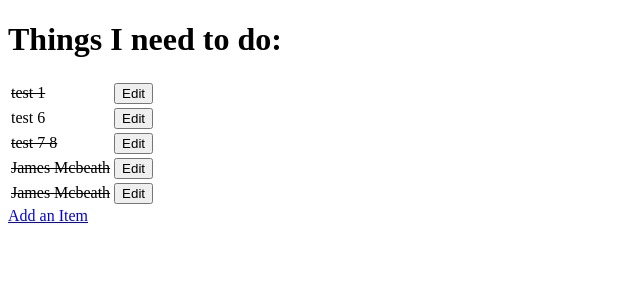
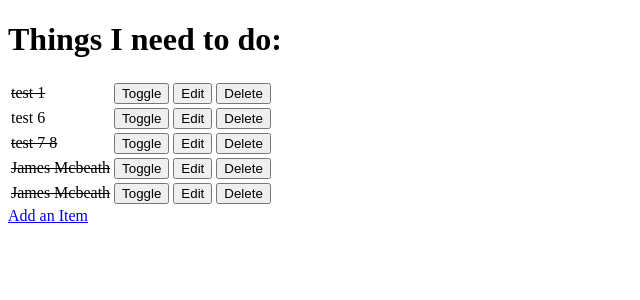
Before and after one commit to JMcbeath1966/To-do-list-JM1, a Django app: page / in a window 1280 px wide. Shown: the top 300 px of the page, without its empty margins (0-640 px from the left). Run offline with Django 3.2, Linux system fonts and the light colour scheme; data comes from the database, SQL or seed files in the repository; both versions use the stored data as it was after the commit.

Commit message:
add toggle and delete functionality

```diff
--- a/django_todo/urls.py
+++ b/django_todo/urls.py
@@ -16,12 +16,14 @@ Including another URLconf
 
 from django.contrib import admin
 from django.urls import path
-from todo.views import get_todo_list, add_item, edit_item
+from todo import views
 
 
 urlpatterns = [
     path('admin/', admin.site.urls),
-    path('', get_todo_list, name='get_todo_list'),
-    path('add', add_item, name='add'),
-    path('edit/<item_id>', edit_item, name='edit') # django syntax item ID is used to make its way from links or forms in to templates
+    path('', views.get_todo_list, name='get_todo_list'),
+    path('add', views.add_item, name='add'),
+    path('edit/<item_id>', views.edit_item, name='edit'), # django syntax item ID is used to make its way from links or forms in to templates
+    path('toggle/<item_id>', views.toggle_item, name='toggle'),
+    path('delete/<item_id>', views.delete_item, name='delete')
 ]
--- a/todo/templates/todo/todo_list.html
+++ b/todo/templates/todo/todo_list.html
@@ -16,8 +16,18 @@
                     <td>{{ item.name }}</td>
                 {% endif %}
                 <td>
+                    <a href="/toggle/{{ item.id }}">
+                        <button>Toggle</button>
+                    </a>
+                </td>
+                <td>
                     <a href="/edit/{{ item.id }}">
                         <button>Edit</button>
+                    </a>
+                </td>
+                <td>
+                    <a href="/delete/{{ item.id }}">
+                        <button>Delete</button>
                     </a>
                 </td>
             </tr>
--- a/todo/views.py
+++ b/todo/views.py
@@ -38,3 +38,16 @@ def edit_item(request, item_id):
         'form': form
     }
     return render(request, 'todo/edit_item.html', context)
+
+
+def toggle_item(request, item_id):
+    item = get_object_or_404(Item, id=item_id)
+    item.done = not item.done
+    item.save()
+    return redirect('get_todo_list')
+
+
+def delete_item(request, item_id):
+    item = get_object_or_404(Item, id=item_id)
+    item.delete()
+    return redirect('get_todo_list')
```
Also changed, not shown: db.sqlite3.
